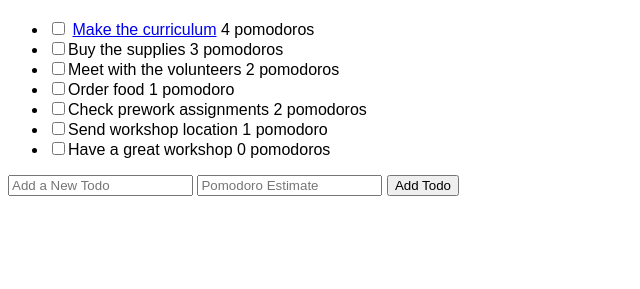
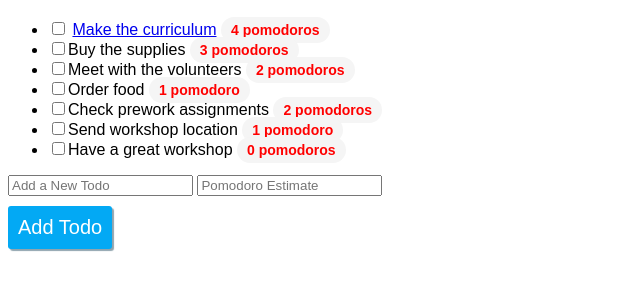
Before and after one commit to nevaehwestwoods/Cloud9, a plain HTML site: page index.html in a window 1280 px wide. Shown: the part 61-350 px from the top of the page, without its empty margins (0-640 px from the left). Drawn offline with Linux system fonts and the light colour scheme.

Commit message:
add todo button

```diff
--- a/index.css
+++ b/index.css
@@ -1,4 +1,28 @@
 html{
     font-family: sans-serif;
+}
+.pomodoro-estimate{
+    color:red;
+    font-weight: bold;
+    font-size: 14px;
+    background-color: #F5F5F5;
+    padding: 5px 10px 5px 10px;
+    border-radius: 50px;
+}
+
+#add-new-todo-button{
+    font-size: 20px;
+    color: #FFF;
+    outline: none;
+    border-style: none;
+    padding:10px;
+   border-radius: 3px;
+    box-shadow: 2px 2px 1px #90A4AE;
+    display:block;
+    background-color:#03A9F4;
+    margin-top: 10px;
 
 }
+#add-new-todo-button:active{
+    box-shadow: 1px 1px 1px
+}
--- a/index.html
+++ b/index.html
@@ -10,29 +10,35 @@
     <li>
         <input type="checkbox">
         <a href="show.html">Make the curriculum</a>
-    4 pomodoros
+    <span class="pomodoro-estimate">4 pomodoros</span>
     </li>
     <li>
-        <input type="checkbox">Buy the supplies 3 pomodoros
+        <input type="checkbox">Buy the supplies
+        <span class="pomodoro-estimate">3 pomodoros</span>
         </li>
     <li>
-         <input type="checkbox">Meet with the volunteers 2 pomodoros
+         <input type="checkbox">Meet with the volunteers
+         <span class="pomodoro-estimate">2 pomodoros </span>
          </li>
     <li>
-        <input type="checkbox">Order food 1 pomodoro
+        <input type="checkbox">Order food
+        <span class="pomodoro-estimate">1 pomodoro</span>
         </li>
-    <li><input type="checkbox">Check prework assignments 2 pomodoros
+    <li><input type="checkbox">Check prework assignments
+    <span class="pomodoro-estimate">2 pomodoros</span>
         </li>
     <li>
-        <input type="checkbox">Send workshop location 1 pomodoro
+        <input type="checkbox">Send workshop location
+        <span class="pomodoro-estimate">1 pomodoro</span>
         </li>
     <li>
-        <input type="checkbox">Have a great workshop 0 pomodoros
+        <input type="checkbox">Have a great workshop
+        <span class="pomodoro-estimate">0 pomodoros</span>
         </li>
     </ul>
     <input type= "text" placeholder= "Add a New Todo">
     <input type= "number" placeholder= "Pomodoro Estimate">
-    <input type="submit" value="Add Todo">
+    <input id="add-new-todo-button" type="submit" value="Add Todo">
     </body>
 
 </html>
```
